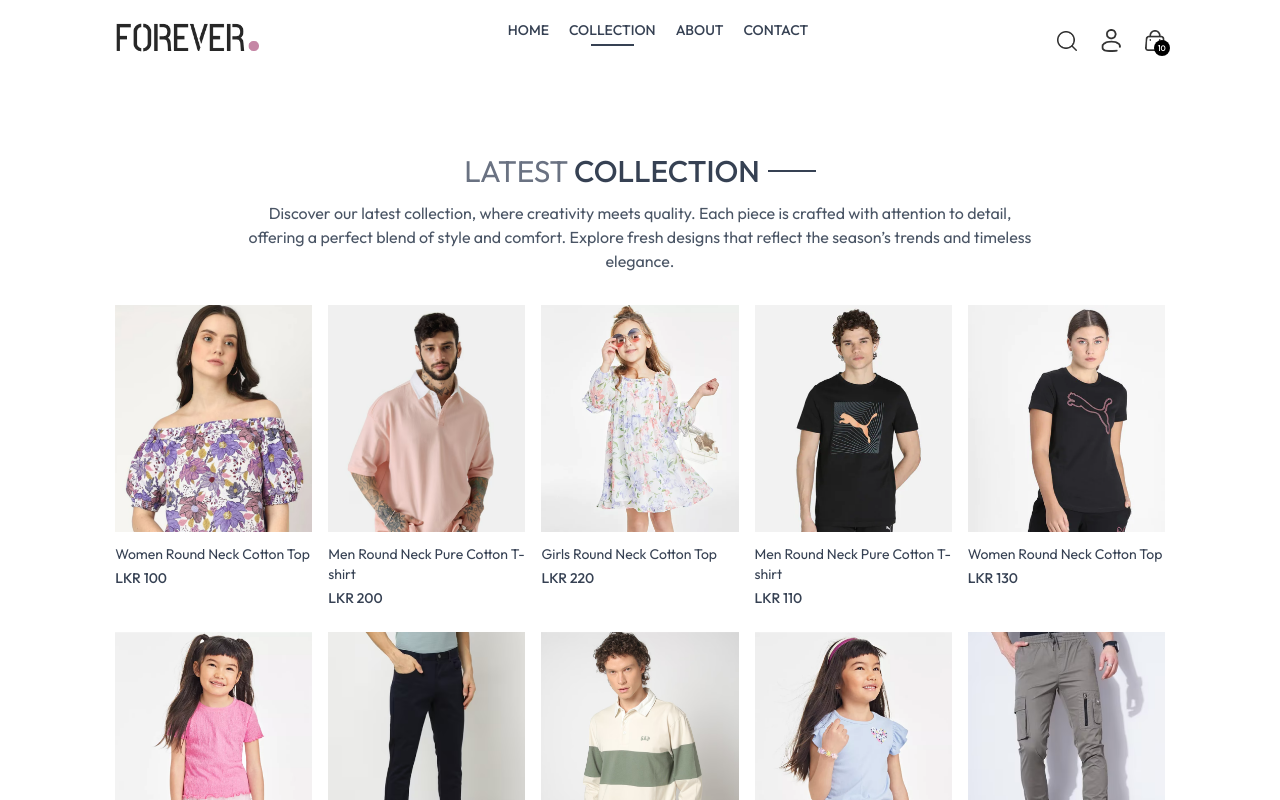
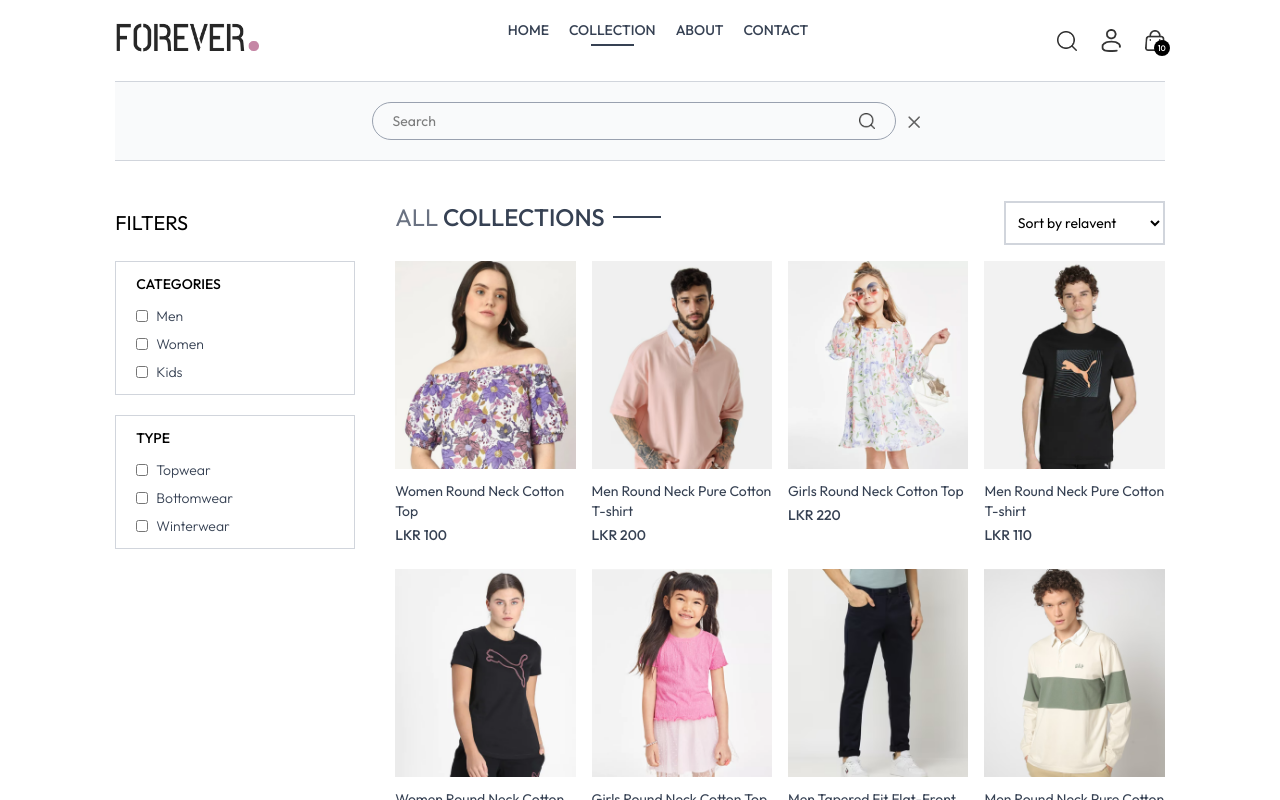
Before and after one commit to NemindaBandara/E-Commerce-Store, a React (Vite) app in the folder frontend/: page /collection in a window 1280 px wide. Both pictures are taken after a click on the picture 1066 px from the left and 40 px from the top of the page. Shown: the top 800 px of the page. Built offline with nearby package versions, Linux system fonts and the light colour scheme.

Commit message:
Collection - filters and sort

```diff
--- a/frontend/src/App.jsx
+++ b/frontend/src/App.jsx
@@ -11,6 +11,8 @@
 import Product from './pages/Product'
 import Navbar from './components/Navbar'
 import Hero from './components/Hero'
+import Footer from './components/Footer'
+import SerachBar from './components/SerachBar'
 
 
 const App = () => (
@@ -18,6 +20,7 @@
 
     <Navbar />
     {/* <Hero /> */}
+    <SerachBar />
 
     <Routes>
       <Route path='/' element={<Home />} />
@@ -31,6 +34,8 @@
       <Route path='product/:productId' element={<Product/>} />
     </Routes>
 
+    <Footer />
+
   </div>
 )
 
--- /dev/null
+++ b/frontend/src/components/Footer.jsx
@@ -0,0 +1,43 @@
+import React from 'react'
+import { assets } from '../assets/assets'
+import { Link } from 'react-router-dom'
+
+const Footer = () => {
+  return (
+    <div>
+      <div className='flex flec-col sm:grid grid-cols-[3fr_1fr_1fr] gap-14 my-10 mt-8 text-sm'>
+        <div>
+          <Link to='/'><img className='mb-5 w-32' src={assets.logo} alt="" /></Link>
+          <p className='w-full md:w-2/3 text-gray-600'>
+          At FOREVER, we believe fashion should be effortless, comfortable, and expressive. From everyday basics to standout styles, we bring you clothing that fits your life and your look. Discover quality, style, and service you can trust—because you deserve to wear what makes you feel confident.
+          </p>
+        </div>
+
+        <div>
+          <p className='text-xl font-medium mb-5'>COMPANY</p>
+          <ul className='flex flex-col gap-1 text-gray-600'>
+            <Link to='/'><li>Home</li></Link>
+            <Link to='/about'><li>About us</li></Link>
+            <li>Delivery</li>
+            <li>Privacy Policy</li>
+          </ul>
+        </div>
+
+        <div>
+          <p className='text-xl font-medium mb-5'>GET IN TOUCH</p>
+          <ul className='flex flex-col gap-1 text-gray-600'>
+            <li>+94715593084</li>
+            <li>forever@gmail.com</li>
+          </ul>
+        </div>
+      </div>
+
+      <div>
+        <hr />
+        <p className='py-5 text-sm text-center'>Copyright 2025@ forever.com - All Rights Reserved</p>
+      </div>
+    </div>
+  )
+}
+
+export default Footer
--- a/frontend/src/components/Navbar.jsx
+++ b/frontend/src/components/Navbar.jsx
@@ -1,10 +1,13 @@
-import React, { useState } from 'react'
+import React, { useContext, useState } from 'react'
 import {assets} from '../assets/assets'
 import { Link, NavLink } from 'react-router-dom'
+import { ShopContext } from '../context/ShopContext';
 
 const Navbar = () => {
 
   const [visible, setVisible] = useState(false);
+
+  const {setShowSearch} = useContext(ShopContext);
 
   return (
     <div className='flex irems-center justify-between py-5 font-medium'>
@@ -31,7 +34,7 @@
       </ul>
 
       <div className='flex items-center gap-6'>
-        <img src={assets.search_icon} className='w-5 cursor-pointer' alt="" />
+        <img onClick={()=>setShowSearch(true)} src={assets.search_icon} className='w-5 cursor-pointer' alt="" />
 
         <div className='group relative'>
           <img className='w-5 cursor-pointer' src={assets.profile_icon} alt="" />
--- /dev/null
+++ b/frontend/src/components/SerachBar.jsx
@@ -0,0 +1,32 @@
+import React, { useContext, useEffect, useState } from 'react'
+import { ShopContext } from '../context/ShopContext'
+import { assets } from '../assets/assets';
+import { useLocation } from 'react-router-dom';
+
+const SerachBar = () => {
+
+  const {search, setSearch, showSearch, setShowSearch} = useContext(ShopContext);
+  const [visible, setVisible] = useState(false);
+  const location = useLocation();
+
+  useEffect(()=>{
+    if(location.pathname.includes('collection')) {
+      setVisible(true);
+    }
+    else{
+      setVisible(false);
+    }
+  },[location])
+
+  return showSearch && visible ? (
+    <div className='border-t bg-gray-50 text-center border-gray-300'>
+      <div className='inline-flex items-center justify-center border border-gray-400 px-5 py-2 my-5 mx-3 rounded-full w-3/4 sm:w-1/2'>
+        <input value={search} onChange={(e)=>setSearch(e.target.value)} className='flex-1 outline-none bg-inherit text-sm' type="text" placeholder='Search'/>
+        <img className='w-4' src={assets.search_icon} alt="" />
+      </div>
+      <img onClick={()=>setShowSearch(false)} className='inline w-3 cursor-pointer' src={assets.cross_icon} alt="" />
+    </div>
+  ) : null
+}
+
+export default SerachBar
--- a/frontend/src/context/ShopContext.jsx
+++ b/frontend/src/context/ShopContext.jsx
@@ -1,4 +1,4 @@
-import { createContext } from "react";
+import { createContext, useState } from "react";
 import { products } from "../assets/assets";
 
 export const ShopContext = createContext();
@@ -7,9 +7,11 @@
 
   const currency = 'LKR';
   const delivery_fee = 10;
+  const [search, setSearch] = useState('');
+  const [showSearch, setShowSearch] = useState(false);
 
   const value = {
-    products, currency, delivery_fee
+    products, currency, delivery_fee, search, setSearch, showSearch, setShowSearch
   }
 
   return (
--- a/frontend/src/pages/Collection.jsx
+++ b/frontend/src/pages/Collection.jsx
@@ -1,12 +1,149 @@
-import React from 'react'
+import React, { useContext, useEffect, useState } from 'react'
 import LatestCollection from '../components/LatestCollection'
 import BestSeller from '../components/BestSeller'
+import { ShopContext } from '../context/ShopContext'
+import { assets } from '../assets/assets'
+import Title from '../components/Title'
+import ProductItem from '../components/ProductItem'
 
 const Collection = () => {
+
+  const {products} = useContext(ShopContext);
+  const [showFilter, setShowFilter] = useState(false);
+  const [filterProducts, setFilterProducts] = useState([]);
+
+  // Filters for categories and subcategories
+  const [category, setCategory] = useState([]);
+  const [subCategory, setSubCategory] = useState([]);
+
+  const [sortType, setSortType] = useState('relavent');
+
+  const toggleCategory = (e) => {
+    if (category.includes(e.target.value)) {
+      setCategory(prev=> prev.filter(item => item !== e.target.value));
+    }
+    else {
+      setCategory(prev => [...prev,e.target.value]);
+    }
+  }
+
+  const toggleSubCategory = (e) => {
+    if (subCategory.includes(e.target.value)) {
+      setSubCategory(prev=> prev.filter(item => item !== e.target.value));
+    }
+    else {
+      setSubCategory(prev => [...prev,e.target.value]);
+    }
+  }
+
+  // useEffect(()=>{
+  //   setFilterProducts(products);
+  // },[])
+
+  const applyFilter = () => {
+    let productsCopy = products.slice();
+
+    if (category.length > 0) {
+      productsCopy = productsCopy.filter(item => category.includes(item.category));
+    }
+
+    if (subCategory.length > 0) {
+      productsCopy = productsCopy.filter(item => subCategory.includes(item.subCategory));
+    }
+
+    setFilterProducts(productsCopy);
+  }
+
+  const sortProduct = () => {
+    let fpCopy = filterProducts.slice();
+
+    switch (sortType) {
+      case 'low-high' :
+        setFilterProducts(fpCopy.sort((a,b)=>(a.price-b.price))); break;
+
+      case 'high-low' :
+        setFilterProducts(fpCopy.sort((a,b)=>(b.price-a.price))); break;
+
+      default :
+        applyFilter(); break;
+    }
+  }
+
+  useEffect(()=>{
+    sortProduct();
+  },[sortType])
+
+  useEffect(() => {
+    applyFilter();
+  },[category,subCategory])
+
+
   return (
-    <div>
-      <LatestCollection />
-      <BestSeller />
+    <div className='flex flex-col sm:flex-row gap-1 sm:gap-10 pt-10 border-t border-gray-300'>
+
+      {/* Filter options */}
+      <div className='min-w-60'>
+        <p onClick={()=>setShowFilter(!showFilter)} className='my-2 text-xl flex items-center cursor-pointer gap-2'>FILTERS
+          <img className={`h-3 sm:hidden ${showFilter ? 'rotate-90' : ''}`} src={assets.dropdown_icon} alt="" />
+        </p>
+        {/* Category filter */}
+        <div className={`border border-gray-300 pl-5 py-3 mt-6 ${showFilter ? '' : 'hidden'} sm:block`}>
+          <p className='mb-3 text-sm font-medium'>CATEGORIES</p>
+          <div className='flex flex-col gap-2 text-sm font-light text-gray-700'>
+            <p className='flex gap-2'>
+              <input className='w-3' type="checkbox" value={'Men'} onChange={toggleCategory} /> Men
+            </p>
+            <p className='flex gap-2'>
+              <input className='w-3' type="checkbox" value={'Women'} onChange={toggleCategory}/> Women
+            </p>
+            <p className='flex gap-2'>
+              <input className='w-3' type="checkbox" value={'Kids'} onChange={toggleCategory}/> Kids
+            </p>
+
+          </div>
+        </div>
+
+        {/* Sub Categories filter */}
+
+        <div className={`border border-gray-300 pl-5 py-3 my-5 ${showFilter ? '' : 'hidden'} sm:block`}>
+          <p className='mb-3 text-sm font-medium'>TYPE</p>
+          <div className='flex flex-col gap-2 text-sm font-light text-gray-700'>
+            <p className='flex gap-2'>
+              <input className='w-3' type="checkbox" value={'Topwear'} onChange={toggleSubCategory} /> Topwear
+            </p>
+            <p className='flex gap-2'>
+              <input className='w-3' type="checkbox" value={'Bottomwear'} onChange={toggleSubCategory}/> Bottomwear
+            </p>
+            <p className='flex gap-2'>
+              <input className='w-3' type="checkbox" value={'Winterwear'} onChange={toggleSubCategory}/> Winterwear
+            </p>
+
+          </div>
+        </div>
+      </div>
+
+      {/* Right side */}
+      <div className='flex-1'>
+        <div className='flex justify-between text-base sm:text-2xl mb-4'>
+          <Title text1={'ALL'} text2={'COLLECTIONS'} />
+          {/* Product Sort */}
+          <select onChange={(e)=>setSortType(e.target.value)} className='border-2 border-gray-300 text-sm px-2'>
+            <option value="relavent">Sort by relavent</option>
+            <option value="low-high">Sort by Low to High</option>
+            <option value="high-low">Sort by High to Low</option>
+          </select>
+        </div>
+
+        {/* Map products */}
+        <div className='grid grid-cols-2 md:grid-cols-3 lg:grid-cols-4 gap-4 gap-y-6'>
+          {
+            filterProducts.map((item,index)=>(
+              <ProductItem key={index} name={item.name} id={item._id} price={item.price} image={item.image} />
+            ))
+          }
+        </div>
+      </div>
+
     </div>
   )
 }
```
